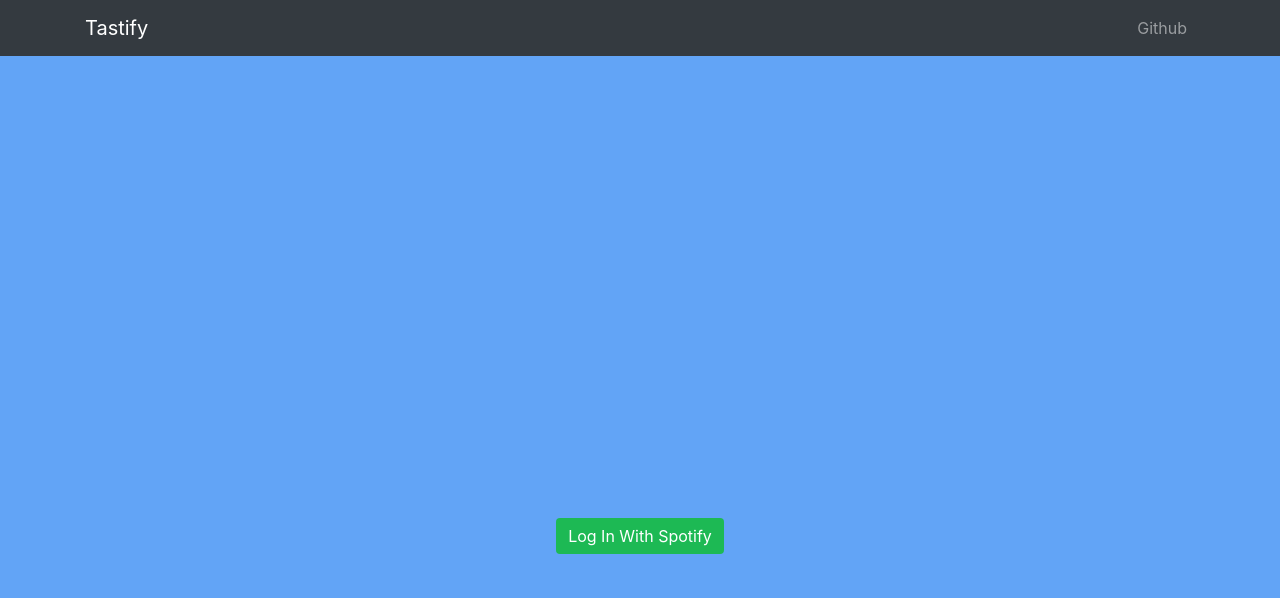
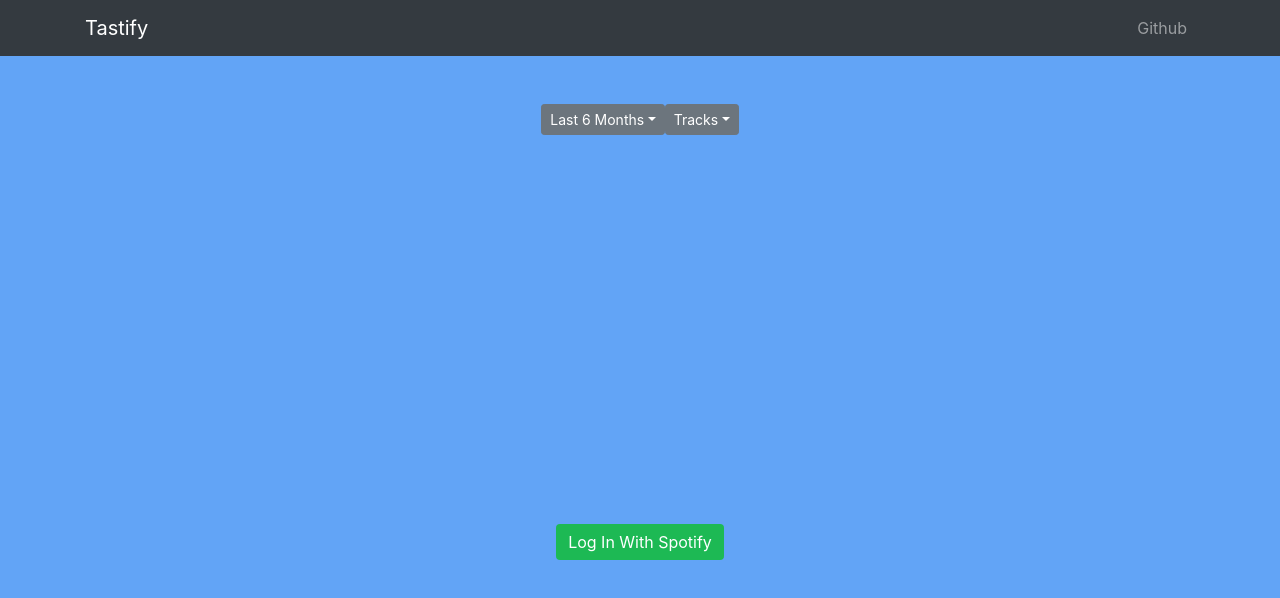
Before and after one commit to davhao/Tastify, a React (Create React App) app in the folder client/: page / in a window 1280 px wide. Shown: the top 598 px of the page. Built offline with nearby package versions, Linux system fonts and the light colour scheme.

Commit message:
adding button dropdowns, will be refactoring UserSchema to fit more types of data

```diff
--- a/client/src/App.css
+++ b/client/src/App.css
@@ -8,6 +8,7 @@
 	background-color: #62a4f6;
 }
 
+/* ------------------------ Buttons ----------------------- */
 .main-btn {
 	display: flex;
 	justify-content: center;
@@ -20,15 +21,30 @@
 	background-color: #1ed760;
 }
 
-.margined-btn {
-	margin-top: 25rem;
+.login-btn {
+	display: flex;
+	justify-content: center;
+	width: 100%;
+	position: absolute;
+	bottom: 30%;
 }
 
-.btn-div {
+.intro-btn-div {
 	display: flex;
+	justify-content: space-evenly;
+	position: absolute;
+	width: 100%;
+	bottom: 30%;
+}
+
+/* Button Dropdowns */
+.btn-drpdwns {
+	display: flex;
+	width: 100%;
 	justify-content: center;
 }
 
+/* --------------------------- Columns -------------------------------- */
 .column-group {
 	display: flex;
 	justify-content: space-around;
@@ -42,13 +58,6 @@
 	/* padding: 25px; */
 }
 
-/* Possible Button Group */
-.btn-grp {
-	display: flex;
-	justify-content: center;
-}
-
-/* Columns */
 .song-row {
 	display: flex;
 	width: 100%;
@@ -82,24 +91,25 @@
 	margin-left: auto;
 	margin-right: auto;
 	width: 100%;
+	border-radius: 5px;
 }
 
 /* Song/Albumn text on images */
 .song-title {
 	position: absolute;
-	bottom: 0px;
-	left: 1px;
+	bottom: 1px;
+	left: 1.5px;
 }
 .artist-name {
 	position: absolute;
-	bottom: 6px;
-	left: 1px;
+	bottom: 7px;
+	left: 1.5px;
 }
 
 .number {
 	position: absolute;
-	top: 1px;
-	left: 1.5px;
+	top: 1.5px;
+	left: 2px;
 }
 
 .image {
--- /dev/null
+++ b/client/src/components/CompareView.js
@@ -0,0 +1,46 @@
+import React, { Component } from 'react';
+import { Row, Col } from 'reactstrap';
+import SongsToCompare from './SongsToCompare';
+import MutualSongs from './MutualSongs';
+import Songs from './Songs';
+
+export default class CompareView extends Component {
+	render() {
+		return (
+			<div className="song-row-div">
+				<Row className="song-row">
+					<Col className="sm">
+						<div>
+							<div className="col-title">Your Songs</div>
+							<Songs
+								access_token={this.props.access_token}
+								updateMongoID={this.props.updateMongoID}
+								updateUserSongs={this.props.updateUserSongs}
+							/>
+						</div>
+					</Col>
+					<Col>
+						{this.props.otherUserSongs && this.props.userSongs ? (
+							<div>
+								<div className="col-title">Mutual Songs</div>
+								<MutualSongs
+									userSongs={this.props.userSongs}
+									otherUserSongs={this.props.otherUserSongs}
+								/>
+							</div>
+						) : null}
+					</Col>
+					<Col>
+						<div>
+							<div className="col-title">Their Songs</div>
+							<SongsToCompare
+								sharedMongoID={this.props.sharedMongoID}
+								updateOtherUserSongs={this.props.updateOtherUserSongs}
+							/>
+						</div>
+					</Col>
+				</Row>
+			</div>
+		);
+	}
+}
--- /dev/null
+++ b/client/src/components/DataTypeDropdown.js
@@ -0,0 +1,36 @@
+import React, { useState } from 'react';
+import { ButtonDropdown, DropdownToggle, DropdownMenu, DropdownItem } from 'reactstrap';
+
+export default function DataTypeDropdown(props) {
+	const [
+		dropdownOpen,
+		setOpen
+	] = useState(false);
+
+	const [
+		selection,
+		selectOption
+	] = useState('Tracks');
+
+	const toggle = () => setOpen(!dropdownOpen);
+
+	const select = (selection) => {
+		selectOption(selection.target.innerText);
+	};
+
+	return (
+		<div className="btn-drpdwn">
+			<div>
+				<ButtonDropdown isOpen={dropdownOpen} toggle={toggle}>
+					<DropdownToggle caret size="sm">
+						{selection}
+					</DropdownToggle>
+					<DropdownMenu>
+						<DropdownItem onClick={select}>Tracks</DropdownItem>
+						<DropdownItem onClick={select}>Artists</DropdownItem>
+					</DropdownMenu>
+				</ButtonDropdown>
+			</div>
+		</div>
+	);
+}
--- /dev/null
+++ b/client/src/components/DurationDropdown.js
@@ -0,0 +1,47 @@
+import React, { useState } from 'react';
+import { ButtonDropdown, DropdownToggle, DropdownMenu, DropdownItem } from 'reactstrap';
+
+export default function DurationDropdown(props) {
+	const [
+		dropdownOpen,
+		setOpen
+	] = useState(false);
+
+	const [
+		selection,
+		selectOption
+	] = useState('Last 6 Months');
+
+	const toggle = () => setOpen(!dropdownOpen);
+
+	const select = (selection) => {
+		selectOption(selection.target.innerText);
+		let duration;
+		switch (selection.target.innerText) {
+			case 'Last Month':
+				duration = 'short_term';
+				break;
+			case 'Last 6 Months':
+				duration = 'medium_term';
+				break;
+			case 'All Time':
+				duration = 'long_term';
+		}
+		props.setDuration(duration);
+	};
+
+	return (
+		<div className="btn-drpdwn">
+			<ButtonDropdown isOpen={dropdownOpen} toggle={toggle}>
+				<DropdownToggle caret size="sm">
+					{selection}
+				</DropdownToggle>
+				<DropdownMenu>
+					<DropdownItem onClick={select}>Last Month</DropdownItem>
+					<DropdownItem onClick={select}>Last 6 Months</DropdownItem>
+					<DropdownItem onClick={select}>All Time</DropdownItem>
+				</DropdownMenu>
+			</ButtonDropdown>
+		</div>
+	);
+}
--- a/client/src/components/LoginButton.js
+++ b/client/src/components/LoginButton.js
@@ -5,7 +5,7 @@
 	render() {
 		return (
 			<Button
-				className="main-btn margined-btn"
+				className="main-btn"
 				onClick={(event) => (window.location.href = 'http://localhost:5000/api/login')}
 			>
 				Log In With Spotify
--- a/client/src/components/MainPage.js
+++ b/client/src/components/MainPage.js
@@ -1,16 +1,14 @@
 import React, { Component } from 'react';
 import AppNavbar from './AppNavbar';
 import LoginButton from './LoginButton';
-import GenerateButton from './GenerateButton';
-import Songs from './Songs';
 
 import 'bootstrap/dist/css/bootstrap.min.css';
-import { Row, Col, Button, ButtonGroup } from 'reactstrap';
 import '../App.css';
 import CreateLinkButton from './CreateLinkButton';
-import CompareButton from './CompareButton';
-import SongsToCompare from './SongsToCompare';
-import MutualSongs from './MutualSongs';
+import CompareView from './CompareView';
+import SingleView from './SingleView';
+import DurationDropdown from './DurationDropdown';
+import DataTypeDropdown from './DataTypeDropdown';
 
 const qs = require('query-string');
 
@@ -23,17 +21,19 @@
 		sharedMongoID  : null,
 		userSongs      : null,
 		otherUserSongs : null,
-		mutualSongs    : null
+		mutualSongs    : null,
+		view           : 'single'
 	};
 
 	componentDidMount = () => {
 		const sharedMongoID = qs.parse(this.props.location.search).id;
 		if (sharedMongoID) {
-			localStorage.setItem('sharedMongoID', JSON.stringify({ sharedMongoID: sharedMongoID }));
+			sessionStorage.setItem('sharedMongoID', JSON.stringify({ sharedMongoID: sharedMongoID }));
 		}
-		else if (localStorage.getItem('sharedMongoID')) {
+		else if (sessionStorage.getItem('sharedMongoID')) {
 			this.setState({
-				sharedMongoID : JSON.parse(localStorage.getItem('sharedMongoID')).sharedMongoID
+				sharedMongoID : JSON.parse(sessionStorage.getItem('sharedMongoID')).sharedMongoID,
+				view          : 'compare'
 			});
 		}
 	};
@@ -77,6 +77,16 @@
 		});
 	};
 
+	setView = (view) => {
+		this.setState({
+			view : view
+		});
+	};
+
+	setDuration = (duration) => {
+		console.log(duration);
+	};
+
 	render() {
 		return (
 			<div>
@@ -84,73 +94,42 @@
 					<AppNavbar />
 				</div>
 
-				{/* <div className="btn-grp">
-					{this.state.showSongs ? (
-						<ButtonGroup>
-							<Button>Your Songs</Button>
-							<Button>Mutual Songs</Button>
-							<Button>Their Songs</Button>
-						</ButtonGroup>
-					) : null}
-				</div> */}
+				<div className="btn-drpdwns">
+					<DurationDropdown setDuration={this.setDuration} />
+					<DataTypeDropdown />
+				</div>
 
 				<div className="btn-div">
 					{this.state.mongoID ? <CreateLinkButton mongoID={this.state.mongoID} /> : null}
 				</div>
 
-				<div className="song-row-div">
-					<Row className="song-row">
-						<Col className="sm">
-							{this.state.showSongs || this.state.compareSongs ? (
 				<div>
-									<div className="col-title">Your Songs</div>
-									<Songs
+					{this.state.access_token && this.state.view === 'single' ? (
+						<SingleView
 							access_token={this.state.access_token}
 							updateMongoID={this.updateMongoID}
 							updateUserSongs={this.updateUserSongs}
 						/>
+					) : null}
 				</div>
-							) : null}
-						</Col>
-						<Col>
-							{this.state.otherUserSongs && this.state.userSongs ? (
 				<div>
-									<div className="col-title">Mutual Songs</div>
-									<MutualSongs
+					{this.state.view === 'compare' ? (
+						<CompareView
+							showSongs={this.state.showSongs}
+							compareSongs={this.state.compareSongs}
+							access_token={this.state.access_token}
+							updateMongoID={this.updateMongoID}
+							updateUserSongs={this.updateUserSongs}
+							otherUserSongs={this.state.otherUserSongs}
+							userSongs={this.state.userSongs}
 							updateMutualSongs={this.updateMutualSongs}
-										userSongs={this.state.userSongs}
-										otherUserSongs={this.state.otherUserSongs}
-									/>
-								</div>
-							) : null}
-						</Col>
-						<Col>
-							{this.state.compareSongs ? (
-								<div>
-									<div className="col-title">Their Songs</div>
-									<SongsToCompare
 							sharedMongoID={this.state.sharedMongoID}
 							updateOtherUserSongs={this.updateOtherUserSongs}
 						/>
-								</div>
-							) : null}
-						</Col>
-					</Row>
-				</div>
-				<div className="btn-div">
-					<div className="btn">
-						{this.state.access_token && !this.state.showSongs ? (
-							<GenerateButton showSongsHandler={this.showSongsHandler} />
 					) : null}
 				</div>
-					<div className="btn">
-						{this.state.sharedMongoID && this.state.access_token && !this.state.showSongs ? (
-							<CompareButton compareSongsHandler={this.compareSongsHandler} />
-						) : null}
-					</div>
-				</div>
 
-				<div className="btn-div">{!this.state.access_token ? <LoginButton /> : null}</div>
+				<div className="login-btn">{!this.state.access_token ? <LoginButton /> : null}</div>
 			</div>
 		);
 	}
--- /dev/null
+++ b/client/src/components/SingleView.js
@@ -0,0 +1,19 @@
+import React, { Component } from 'react';
+import Songs from './Songs';
+
+export default class SingleView extends Component {
+	render() {
+		return (
+			<div className="song-row-div">
+				<div>
+					<div className="col-title">Your Songs</div>
+					<Songs
+						access_token={this.props.access_token}
+						updateMongoID={this.props.updateMongoID}
+						updateUserSongs={this.props.updateUserSongs}
+					/>
+				</div>
+			</div>
+		);
+	}
+}
--- a/client/src/components/Songs.js
+++ b/client/src/components/Songs.js
@@ -31,7 +31,7 @@
 		}
 		// Update User Songs State in Main Page
 		let songMap = new Map();
-		this.state.songs.forEach((song) => songMap.set(song.name, song));
+		this.state.songs.forEach((song) => songMap.set(song.id, song));
 		this.props.updateUserSongs(songMap);
 
 		// Headers
--- a/client/src/components/SongsToCompare.js
+++ b/client/src/components/SongsToCompare.js
@@ -15,7 +15,7 @@
 
 		// Update Other User Songs State in Main Page
 		let songMap = new Map();
-		this.state.songs.forEach((song) => songMap.set(song.name, song));
+		this.state.songs.forEach((song) => songMap.set(song.id, song));
 		this.props.updateOtherUserSongs(songMap);
 	}
 
```
Also changed, not shown: client/src/components/MutualSongs.js (+5 -3 lines). Lines whose indentation alone changed are shown as unchanged.
